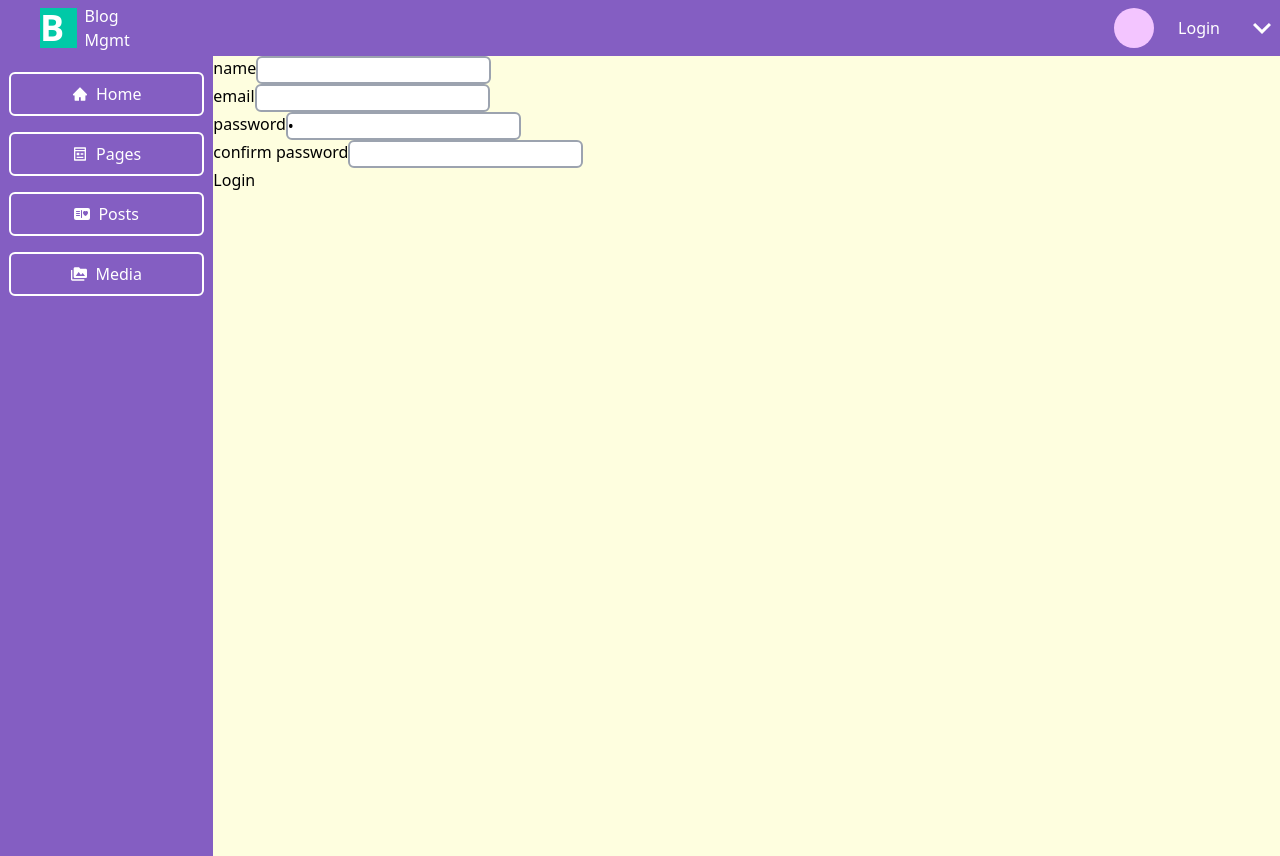
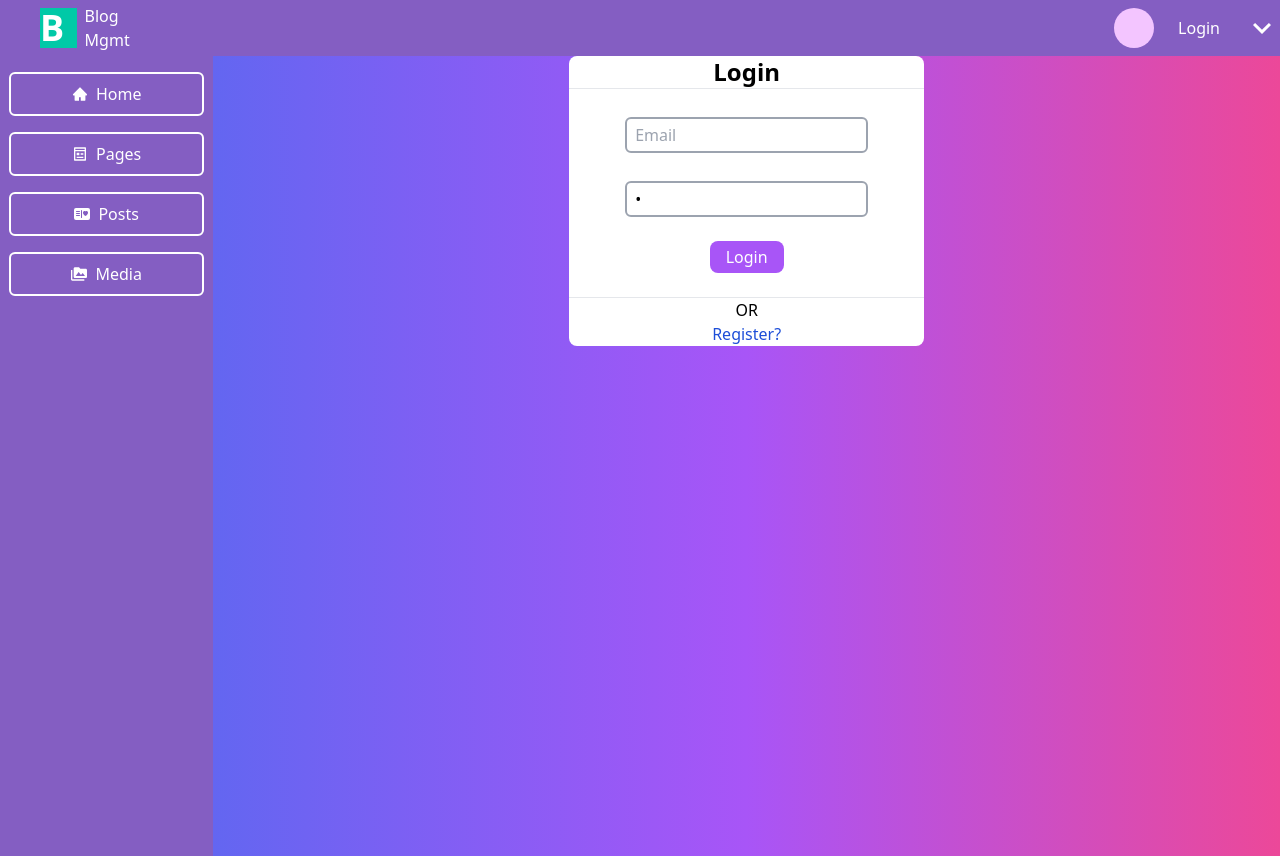
Before and after one commit to GosuCode/cms, a React (Create React App) app: page /login in a window 1280 px wide. Built offline with nearby package versions, Linux system fonts and the light colour scheme.

Commit message:
Login and Register Done

```diff
--- a/src/App.js
+++ b/src/App.js
@@ -7,6 +7,7 @@ import Posts from './component/pages/Posts';
 import ViewMore from './component/Blog/View/ViewMore';
 import Index from './component/Blog/Index';
 import Login from './component/Login/Login';
+import Signup from './component/Login/Signup';
 
 function App() {
   return (
@@ -22,6 +23,7 @@ function App() {
       <Route path='/index' element={<Index/>}/>
       <Route exact path='/login' element={<Login/>}/>
       <Route exact path='/viewmore/:id' element={<ViewMore/>}/>
+      <Route exact path='/signup' element={<Signup/>}/>
     </Routes>
   </Layout>
 </Router>
--- a/src/component/Blog/View/ViewForm.jsx
+++ b/src/component/Blog/View/ViewForm.jsx
@@ -120,7 +120,7 @@ const ViewForm = () => {
               <td className="border-2 flex overflow-scroll col-span-1">
                 {val.image.map((value, index) => {
                   return (
-                    <img key={index} src={value.path} alt="preview" className="h-[200px] w-fit" />
+                    <img key={index} src={value.path} alt="preview" className="h-[200px] w-[500px]" />
                   )
                 })}
               </td>
--- /dev/null
+++ b/src/component/HOC/ContextAPI/UserAuthContextApi.jsx
@@ -0,0 +1,30 @@
+import React, { createContext, useEffect, useState } from 'react'
+import { useNavigate } from 'react-router-dom';
+
+//creating a context named "UserAuthContext" and exported it
+export const UserAuthContext = createContext();
+
+
+const UserAuthContextApi = ({ children }) => {
+    const [Token, setToken] = useState("")
+    const navigate = useNavigate();
+
+    useEffect(() => {
+
+        if (localStorage.getItem("token")) {
+            setToken(localStorage.getItem("token"));
+            navigate("/")
+        } else {
+            navigate("/login");
+        }
+    }, [localStorage])      //need to run only when localStorage changes
+    return (
+        <UserAuthContext.Provider
+            value={{ name: 'alember', tkn: localStorage.getItem("token") }} //pass the value you need to pass to other component
+        >
+            {children}
+        </UserAuthContext.Provider>
+    )
+}
+
+export default UserAuthContextApi
--- a/src/component/Login/Login.jsx
+++ b/src/component/Login/Login.jsx
@@ -1,70 +1,76 @@
 import * as yup from 'yup'
 import { Formik, Form, Field, ErrorMessage } from 'formik'
+import axios from 'axios'
+import UserAuthContextApi, { UserAuthContext } from '../HOC/ContextAPI/UserAuthContextApi'
+import { useNavigate } from 'react-router-dom'
 
 const schema = yup.object().shape({
-    name: yup.string().required('Name is required'),
-    email: yup.string().email('Please enter a valid email').required('Email is required'),
-    password: yup.string()
+    Email: yup.string().email('Please enter a valid email').required('Email is required'),
+    Password: yup.string()
         .required("Password is required")
         .min(8, "Password must be at least 8 characters")
-        .matches(
-            /^(?=.*[a-z])(?=.*[A-Z])(?=.*\d)(?=.*[^\da-zA-Z]).{8,}$/,
-            "Password must include at least one uppercase letter, one lowercase letter, one number, and one special character"
-        )
-
 })
 
 const Login = () => {
+    const navigate = useNavigate();
 
     const label = [
         {
-            Name: 'name',
-            type: 'name'
-        },
-        {
-            Name: 'email',
+            Name: 'Email',
             type: 'email'
         },
         {
-            Name: 'password',
+            Name: 'Password',
             type: 'password'
-        },
-        {
-            Name: 'confirm password',
-            type: 'confirm password'
         },
     ]
     return (
-        <div>
+        <div className='bg-gradient-to-r from-indigo-500 via-purple-500 to-pink-500 h-screen text-center'>
+            <UserAuthContextApi>
+                <UserAuthContext.Consumer>
+                    {(content) => {
+                        console.log("🚀 ~ file: Login.jsx:97 ~ Login ~ content:", content)
+                        return (
+                            <div className='grid grid-cols-3'>
                                 <Formik
                                     initialValues={{
-                    name: "",
-                    email: " ",
-                    password: " ",
-
-
+                                        Email: " ",
+                                        Password: " ",
                                     }}
 
                                     validationSchema={schema}
 
                                     onSubmit={(val) => {
-                    console.log(val)
+                                        try {
+                                            axios.post("https://kalikablog.onrender.com/auth/login/", val)
+                                                .then((res) => {
+                                                    localStorage.setItem("token", res.data.token)
+                                                    navigate('/');
+                                                }).catch(error => {
+                                                    console.log(error)
+                                                })
+                                        } catch (error) {
+
+                                            console.log(error)
+                                        }
                                     }}
                                 >
-
                                     {({ handleSubmit }) => {
                                         return (
-                        <Form onSubmit={handleSubmit} encType="multipart/form-data">
+                                            <Form
+                                                onSubmit={handleSubmit}
+                                                encType="multipart/form-data"
+                                                className='bg-white rounded-lg col-start-2'>
+                                                <span className='text-2xl font-bold m-4'>Login</span> <hr />
                                                 {label.map((val, i) => {
                                                     return (
-                                    <div key={i} className='flex'>
-                                        <label key={i} htmlFor={val.Name}>{val.Name}</label>
-
+                                                        <div key={i}>
                                                             <div>
                                                                 <Field
-                                                type={val.type}
+                                                                    type={val.type}      //himal.fullel@    himal1522
                                                                     name={val.Name}
-                                                className="border-2 border-gray-400 focus:outline-none rounded-md"
+                                                                    placeholder={val.Name}
+                                                                    className="border-2 border-gray-400 pl-2 py-1 mt-7 focus:outline-none rounded-md"
                                                                 />
                                                                 <ErrorMessage
                                                                     component={"div"}
@@ -77,11 +83,20 @@ const Login = () => {
                                                     )
                                                 })
                                                 }
-                            <button type='submit'>Login</button>
+                                                <button type='submit' className='bg-[#a855f7] px-4 py-1 m-6 rounded-lg text-white'>Login</button>
+                                                <hr />
+                                                <div>OR</div>
+                                                <div className='text-blue-700'>Register?</div>
                                             </Form>
                                         )
                                     }}
                                 </Formik>
+                            </div>
+                        )
+                    }}
+                </UserAuthContext.Consumer>
+            </UserAuthContextApi>
+
 
         </div>
     )
--- /dev/null
+++ b/src/component/Login/Signup.jsx
@@ -0,0 +1,91 @@
+import * as yup from 'yup'
+import { Formik, Form, Field, ErrorMessage } from 'formik'
+import axios from 'axios'
+import { useNavigate } from 'react-router-dom'
+
+const schema = yup.object().shape({
+    Email: yup.string().email('Please enter a valid email').required('Email is required'),
+    Password: yup.string()
+        .required("Password is required")
+        .min(8, "Password must be at least 8 characters")
+})
+
+const Signup = () => {
+    const navigate = useNavigate();
+
+    const label = [
+        {
+            Name: 'Email',
+            type: 'email'
+        },
+        {
+            Name: 'Password',
+            type: 'password'
+        },
+    ]
+    return (
+
+        <div>
+            <Formik
+                initialValues={{
+                    Email: " ",
+                    Password: " ",
+                }}
+
+                validationSchema={schema}
+
+                onSubmit={(val) => {
+                    try {
+                        axios.post("https://kalikablog.onrender.com/auth/register/", val)
+                            .then((res) => {
+                                navigate('/');
+                            }).catch(error => {
+                                console.log(error)
+                            })
+                    } catch (error) {
+
+                        console.log(error)
+                    }
+                }}
+            >
+
+                {({ handleSubmit }) => {
+                    return (
+                        <Form onSubmit={handleSubmit} encType="multipart/form-data">
+                            {label.map((val, i) => {
+                                return (
+                                    <div key={i} className='flex'>
+                                        <label key={i} htmlFor={val.Name}>{val.Name}</label>
+
+                                        <div>
+                                            <Field
+                                                type={val.type}
+                                                name={val.Name}
+                                                className="border-2 border-gray-400 focus:outline-none rounded-md"
+                                            />
+                                            <ErrorMessage
+                                                component={"div"}
+                                                name={val.Name}
+                                                className='text-red-500 text-sm'
+                                            >
+                                            </ErrorMessage>
+                                        </div>
+                                    </div>
+                                )
+                            })
+                            }
+                            <button type='submit'>Sign Up</button>
+                        </Form>
+                    )
+                }}
+            </Formik>
+        </div>
+    )
+
+
+
+
+
+}
+
+export default Signup
--- a/src/component/Toolbar/Toolbar.jsx
+++ b/src/component/Toolbar/Toolbar.jsx
@@ -1,5 +1,5 @@
 import React, { useState } from 'react'
-import { Link } from 'react-router-dom'
+import { Link, useNavigate } from 'react-router-dom'
 import { MdKeyboardArrowDown, MdKeyboardArrowUp } from 'react-icons/md'
 
 const Toolbar = () => {
@@ -14,17 +14,23 @@ const Toolbar = () => {
       name: "contact",
     },
     {
-      name: "detail",
-    },
-    {
-      name: "services",
+      name: "logout",
     },
   ]
   const [show, setShow] = React.useState(false);
   const [Arrow, setArrow] = useState('down');
+
+
+
+  const navigate = useNavigate();
+  const handleLogout = () => {
+    window.localStorage.clear();
+    navigate('/login');
+  }
+
+
   return (
     <div className='bg-[#845EC2] h-14 flex'>
-      {/* [#392759] */}
       <div className='flex items-center text-white gap-2 mx-10'>
         <div className='bg-[#00C9A7] w-10 font-bold text-4xl'>B</div>
         <div>Blog Mgmt</div>
@@ -49,13 +55,21 @@ const Toolbar = () => {
             }}
           />
           {
-            show && <div className='w-48 text-black absolute top-12 bg-[#FEFEDF] right-0 shadow-md shadow-slate-600'>
+            show && <div className='w-48 text-black absolute top-12 rounded-md bg-[#FEFEDF] right-0 shadow-md shadow-slate-600'>
               {data.map((val, i) => {
-                return (
-                  <div className='capitalize cursor-pointer items-center text-center py-2 hover:text-red-500' key={i}>
-                    {val.name}
-                  </div>
-                )
+                if (val.name === 'logout') {
+                  return (
+                    <div key={i}
+                      className='capitalize cursor-pointer items-center text-center py-2 hover:text-red-500'
+                      onClick={() => handleLogout()}>{val.name}</div>
+                  )
+                } else {
+                  return (
+                    <div className='capitalize cursor-pointer items-center text-center py-2 hover:text-red-500' key={i}>
+                      {val.name}
+                    </div>
+                  )
+                }
               })}
             </div>
           }
```
Also changed, not shown: src/component/Blog/Add/AddForm.jsx (+15 -7 lines), src/component/Blog/Index.jsx (+7 -2 lines), src/component/Blog/View/ViewMore.jsx (+14 -16 lines), src/component/pages/Home.jsx (+11 -2 lines), src/component/pages/Media.jsx (+46 -2 lines). Lines whose indentation alone changed are shown as unchanged.
